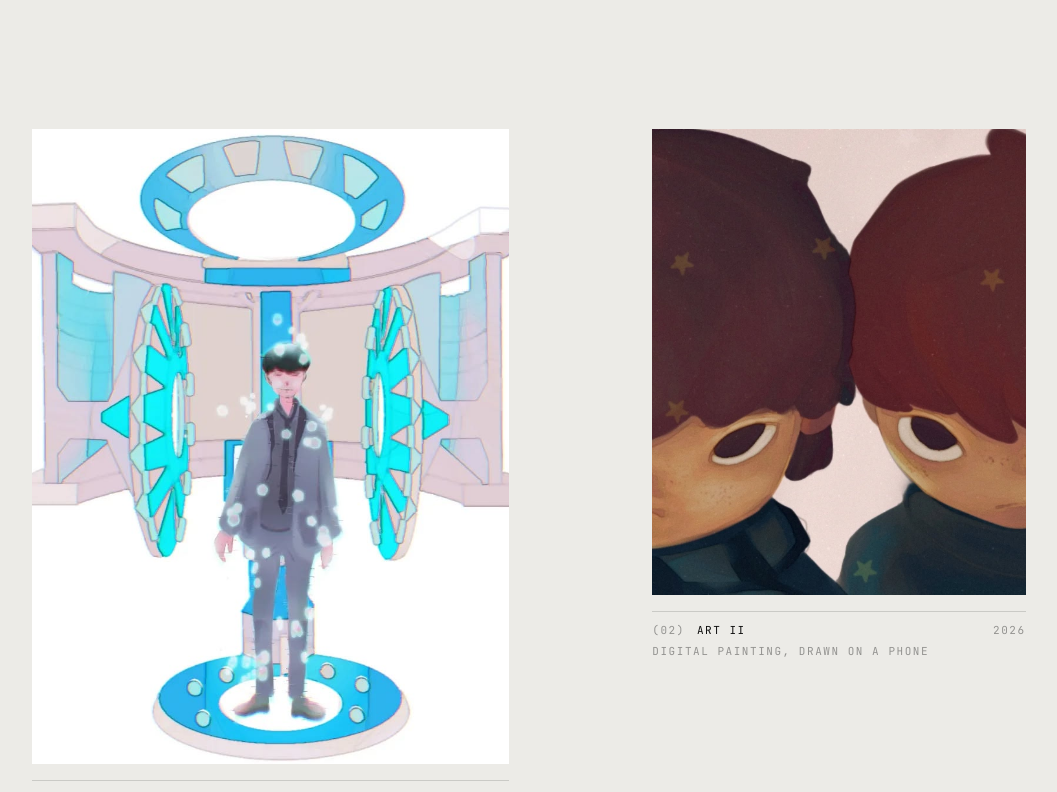
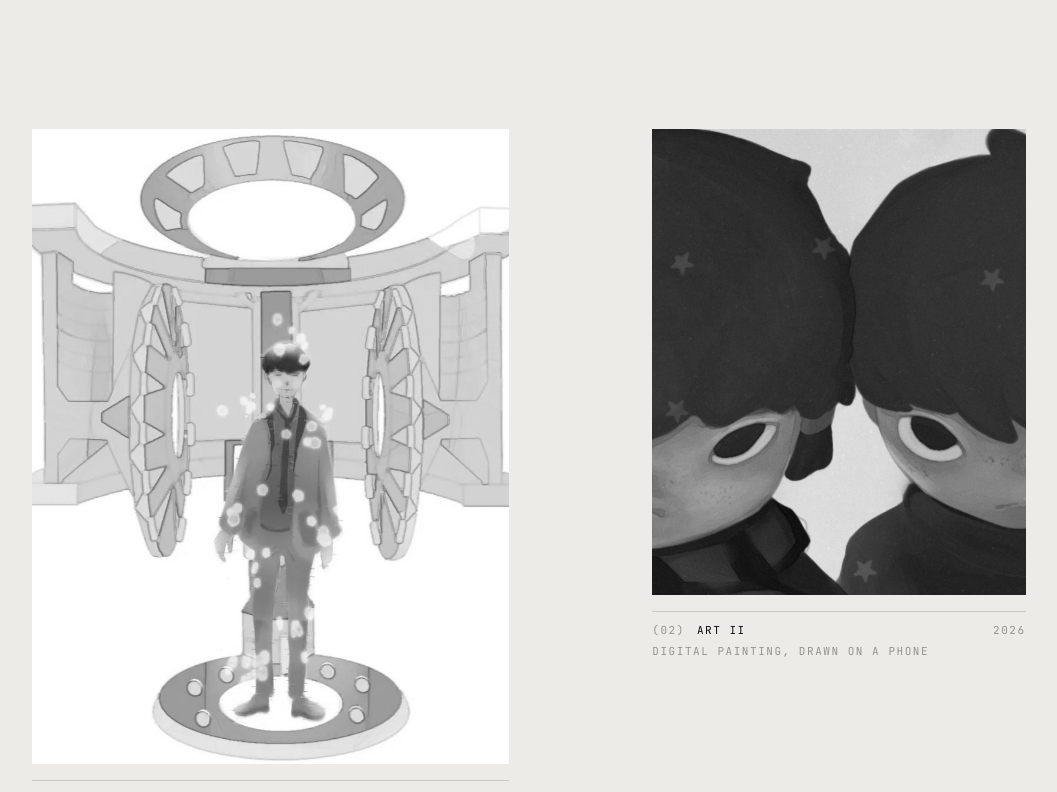
Before and after one commit to frosdc/portfolio-2026, a Vue app: page / in a window 1280 px wide. Shown: the part 4422-5214 px from the top of the page, without its empty margins (111-1168 px from the left). Built offline with nearby package versions, Linux system fonts and the light colour scheme.

Commit message:
making the images in art monochrome

```diff
--- a/src/components/Art.vue
+++ b/src/components/Art.vue
@@ -39,10 +39,10 @@ const hang = [
         <div class="mt-16 grid grid-cols-6 gap-gutter md:mt-32 md:grid-cols-12 md:gap-y-32">
             <figure v-for="(piece, i) in artPieces" :key="piece.id" class="col-span-6 m-0"
                 :class="hang[i % hang.length].span" :data-speed="hang[i % hang.length].speed">
-                <div class="group relative w-full overflow-hidden" :class="hang[i % hang.length].ratio"
+                <div class="group relative w-full overflow-hidden bg-[#ecebe7]" :class="hang[i % hang.length].ratio"
                     data-cursor="View" data-reveal>
                     <img v-if="piece.image" :src="piece.image" :alt="piece.caption"
-                        class="absolute inset-0 h-full w-full object-cover transition-transform duration-[900ms] ease-[cubic-bezier(0.16,1,0.3,1)] group-hover:scale-[1.04]" />
+                        class="absolute inset-0 h-full w-full object-cover transition-all duration-[900ms] ease-[cubic-bezier(0.16,1,0.3,1)] grayscale group-hover:grayscale-0 group-hover:scale-[1.04]" />
                     <div v-else
                         class="absolute inset-0 transition-transform duration-[900ms] ease-[cubic-bezier(0.16,1,0.3,1)] group-hover:scale-[1.04]"
                         :class="piece.gradient"></div>
```
